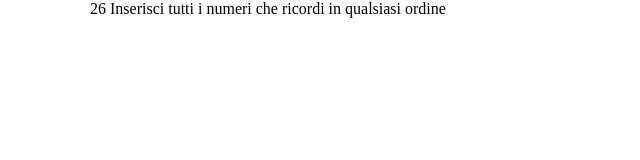
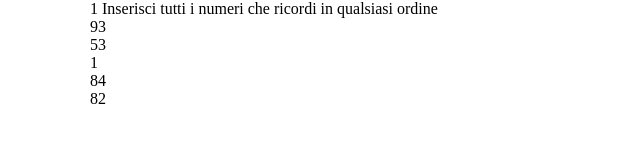
Before and after one commit to giuseppecasaburi/js-simon, a plain HTML site: page index.html in a window 1280 px wide. Shown: the whole page, without its empty margins (0-640 px from the left). Drawn offline with Linux system fonts and the light colour scheme.

Commit message:
feat: aggiunta degli innerHTML

```diff
--- a/css/style.css
+++ b/css/style.css
@@ -15,3 +15,7 @@ img {
     max-width: 1100px;
     margin: 0 auto;
 }
+
+.hidden {
+    display: none;
+}
--- a/index.html
+++ b/index.html
@@ -14,7 +14,11 @@
                 <p3 id="description">Inserisci tutti i numeri che ricordi in qualsiasi ordine</p3>
             </div>
             <div id="game">
-
+                <div class="card">1</div>
+                <div class="card">1</div>
+                <div class="card">1</div>
+                <div class="card">1</div>
+                <div class="card">1</div>
             </div>
             <div id="result">
 
--- a/js/script.js
+++ b/js/script.js
@@ -1,15 +1,16 @@
+// ELEMENTI NECESSARI
+const cardElm = document.querySelectorAll(".card");
+const counterElm = document.getElementById("counter");
+
 // GENERATORE DI NUMERI CASUALI
-let randNum = [""];
-
 for (let i = 0; i < 5; i++) {
     const curRandNum = Math.floor(Math.random() * (99) + 1);
-    randNum += `${curRandNum}, `;
+    cardElm[i].innerHTML = curRandNum;
 }
-console.log(randNum);
+
 
 // TIMER
-const counterElm = document.getElementById("counter");
-let i = 30;
+let i = 5;
 
 const currElm = setInterval(function(){
     if (i > 0) {
@@ -17,7 +18,10 @@ const currElm = setInterval(function(){
         i --;
     } else {
         counterElm.innerHTML = "Tempo scaduto!";
+        cardElm.forEach(function(card) {
+            card.classList.add("hidden");
+        });
+
         clearInterval(currElm);
     }
-
 }, 1000);
```
